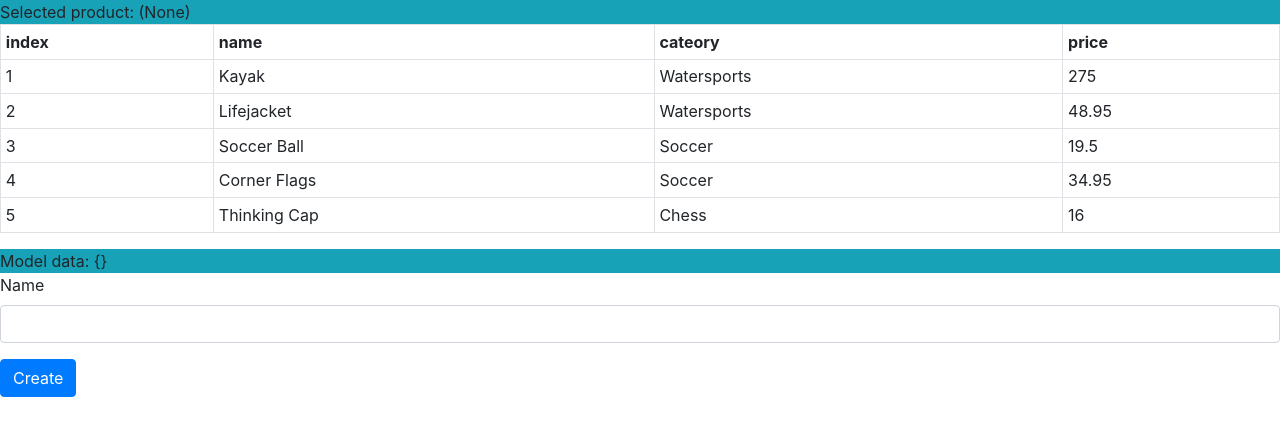
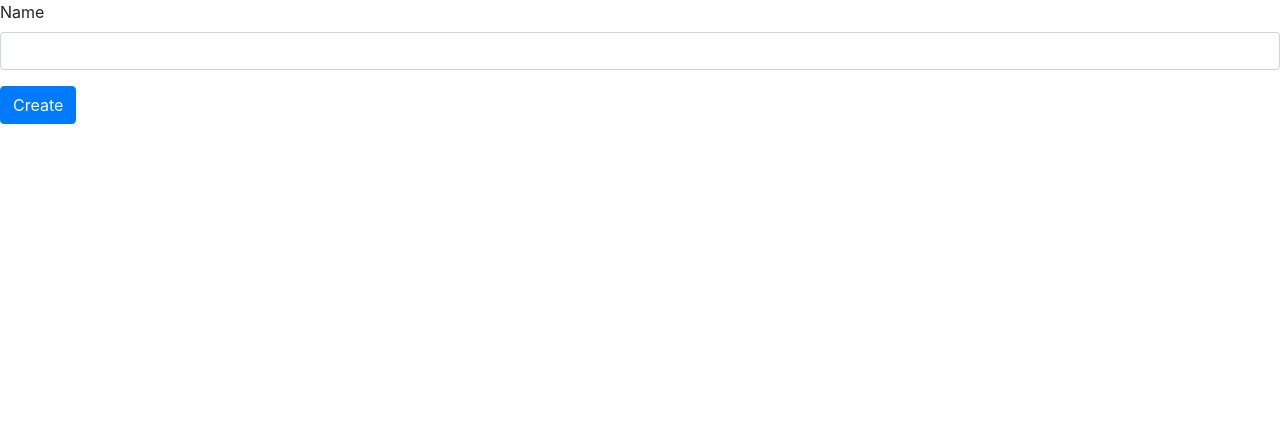
Before and after one commit to xthecapx/pro-angular, an Angular app in the folder events-and-forms/: page / in a window 1280 px wide. Shown: the top 436 px of the page. Built offline with nearby package versions, Linux system fonts and the light colour scheme.

Commit message:
Chapter 14 (Page 317): Validating the Entire Form

```diff
--- a/events-and-forms/src/app/app.component.html
+++ b/events-and-forms/src/app/app.component.html
@@ -1,88 +1,7 @@
-<div class="bg-info p-a-1">
-  Selected product: {{ selectedProduct || '(None)' }}
-</div>
-<!-- <div class="bg-info p-a-1">
-  Selected product: {{ product.value || '(None)' }}
-</div> -->
-<table class="table table-sm table-bordered m-a-2">
-  <tr>
-    <th>index</th>
-    <th>name</th>
-    <th>cateory</th>
-    <th>price</th>
-  </tr>
-  <tr *ngFor="let item of getProducts(); let i = index; trackBy:getKey"
-      [class.bg-info]="getSelected(item)">
-   <!-- <tr *ngFor="let item of getProducts(); let i = index; trackBy:getKey"
-      [class.bg-info]="product.value == item.name"> -->
-    <td (mouseover)="selectedProduct = item.name">{{ i + 1 }}</td>
-    <!-- <td (mouseover)="product.value = item.name">{{ i + 1 }}</td> -->
-    <td>{{ item.name }}</td>
-    <td>{{ item.category }}</td>
-    <td>{{ item.price }}</td>
-  </tr>
-</table>
-<!-- <div class="form-group">
-  <label for="">Product Name</label>
-  <input class="form-control" (input)="selectedProduct = $event.target.value" />
-  <input #product class="form-control" (input)="false" />
-</div> -->
-
-<!-- <div class="form-group">
-  <label for="">Produt Name</label>
-  <input
-    class="form-control"
-    (input)="selectedProduct = $event.target.value"
-    [value]="selectedProduct || ''" />
+<div class="bg-info p-a-1 m-b-1" *ngIf="formSubmitted && form.invalid">
+  There are a problem with the form
 </div>
 
-<div class="form-group">
-  <label for="">Produt Name</label>
-  <input
-    class="form-control"
-    (input)="selectedProduct = $event.target.value"
-    [value]="selectedProduct || ''" />
-</div> -->
-
-<!-- <div class="form-group">
-  <label for="">Produt Name</label>
-  <input
-    class="form-control"
-    [(ngModel)]="selectedProduct" />
-</div>
-
-<div class="form-group">
-  <label for="">Produt Name</label>
-  <input
-    class="form-control"
-    [(ngModel)]="selectedProduct" />
-</div> -->
-
-<div class="bg-info p-a-1 m-b-1">
-  Model data: {{ jsonProduct }}
-</div>
-
-<!-- <div class="form-group">
-  <label for="">Name</label>
-  <input
-    class="form-control"
-    [(ngModel)]="newProduct.name" />
-</div>
-<div class="form-group">
-  <label for="">Category</label>
-  <input
-    class="form-control"
-    [(ngModel)]="newProduct.category" />
-</div>
-<div class="form-group">
-  <label for="">Price</label>
-  <input
-    class="form-control"
-    [(ngModel)]="newProduct.price" />
-</div>
-<button class="btn btn-primary" (click)="addProduct(newProduct)" >Create</button> -->
-
-<!-- <form novalidate (ngSubmit)="addProduct(newProduct)"> -->
 <form novalidate #form="ngForm" (ngSubmit)="submitForm(form)">
   <div class="form-group">
     <label for="">Name</label>
@@ -94,19 +13,7 @@
       required="true"
       minlength="5"
       pattern="^[A-Za-z ]+$" />
-    <!--<ul class="text-danger list-unstyled"
-        *ngIf="name.touched && name.invalid">
-      <li *ngIf="name.errors['required']">
-        You must enter a product name
-      </li>
-      <li *ngIf="name.errors['pattern']">
-        Products names can only contain letters and spaces
-      </li>
-      <li *ngIf="name.errors['minlength']">
-        Product names must be at least {{ name.errors['minlength']?.requiredLength }} characters
-      </li>
-    </ul>-->
-    <ul class="text-danger list-unstyled" *ngIf="name.dirty && name.invalid">
+    <ul class="text-danger list-unstyled" *ngIf="(formSubmitted || name.dirty) && name.invalid">
       <li *ngFor="let error of getValidationMessages(name)">
         {{ error }}
       </li>
```
